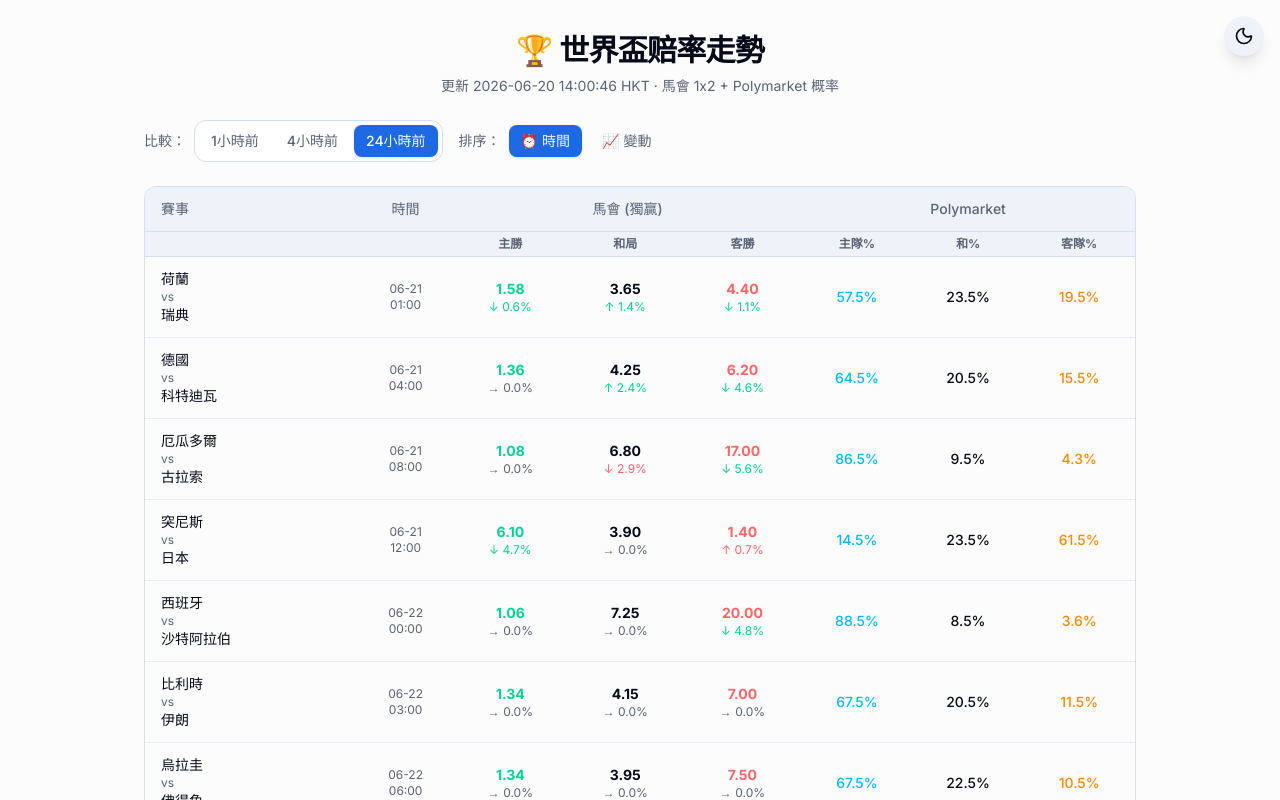
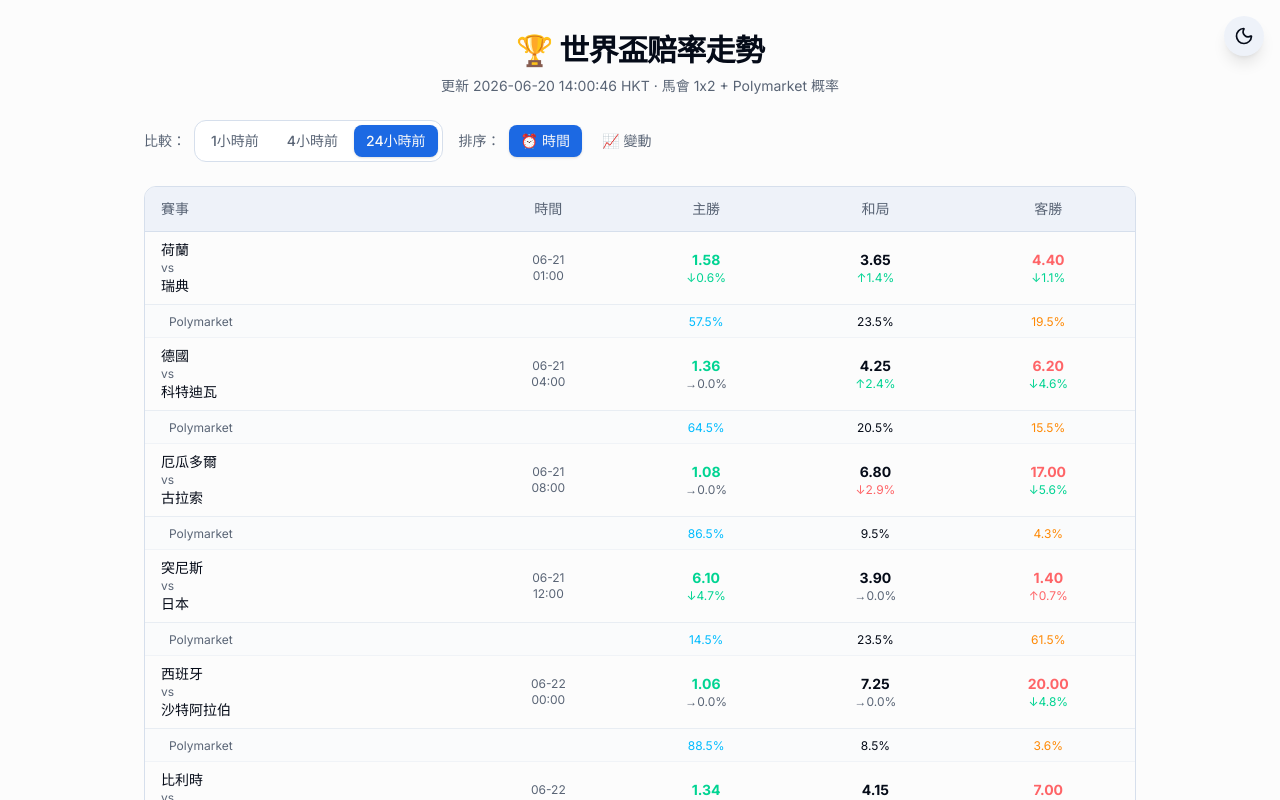
Before and after one commit to extraier/flight-deals-app, a Next.js app: page /worldcup in a window 1280 px wide. Shown: the top 800 px of the page. Built offline with nearby package versions, Linux system fonts and the light colour scheme.

Commit message:
fix: stack Polymarket under HKJC per match

```diff
--- a/src/app/worldcup/page.tsx
+++ b/src/app/worldcup/page.tsx
@@ -191,18 +191,9 @@ export default function WorldCupPage() {
               <tr className="bg-secondary border-b border-border">
                 <th className="py-3 px-4 text-left text-muted-foreground font-medium">賽事</th>
                 <th className="py-3 px-3 text-center text-muted-foreground font-medium">時間</th>
-                <th className="py-3 px-3 text-center text-muted-foreground font-medium" colSpan={3}>馬會 (獨贏)</th>
-                <th className="py-3 px-3 text-center text-muted-foreground font-medium" colSpan={3}>Polymarket</th>
-              </tr>
-              <tr className="bg-secondary border-b border-border text-xs text-muted-foreground">
-                <th></th>
-                <th></th>
-                <th className="py-1 px-3 text-center">主勝</th>
-                <th className="py-1 px-3 text-center">和局</th>
-                <th className="py-1 px-3 text-center">客勝</th>
-                <th className="py-1 px-3 text-center">主隊%</th>
-                <th className="py-1 px-3 text-center">和%</th>
-                <th className="py-1 px-3 text-center">客隊%</th>
+                <th className="py-3 px-3 text-center text-muted-foreground font-medium">主勝</th>
+                <th className="py-3 px-3 text-center text-muted-foreground font-medium">和局</th>
+                <th className="py-3 px-3 text-center text-muted-foreground font-medium">客勝</th>
               </tr>
             </thead>
             <tbody>
@@ -215,53 +206,67 @@ export default function WorldCupPage() {
                 const gameHour = gt.includes('T') ? gt.slice(11, 16) : gt.slice(11, 16);
 
                 return (
-                  <tr key={i} className="border-b border-border/50 hover:bg-secondary/50 transition-colors">
-                    {/* Match */}
-                    <td className="py-3 px-4">
-                      <div className="font-medium">{TEAM_CN[match.homeTeam] || match.homeTeam}</div>
+                  <>
+                    {/* HKJC row */}
+                    <tr key={`${i}-hkjc`} className="border-b border-border/50 hover:bg-secondary/50 transition-colors">
+                      {/* Match + time */}
+                      <td className="py-2 px-4">
+                        <div className="font-medium text-sm">{TEAM_CN[match.homeTeam] || match.homeTeam}</div>
                         <div className="text-xs text-muted-foreground">vs</div>
-                      <div className="font-medium">{TEAM_CN[match.awayTeam] || match.awayTeam}</div>
+                        <div className="font-medium text-sm">{TEAM_CN[match.awayTeam] || match.awayTeam}</div>
                       </td>
-                    {/* Game time */}
-                    <td className="py-3 px-3 text-center text-xs text-muted-foreground whitespace-nowrap">
+                      <td className="py-2 px-3 text-center text-xs text-muted-foreground whitespace-nowrap">
                         {gameDate}<br/>{gameHour}
                       </td>
                       {/* HKJC odds */}
-                    <td className="py-3 px-3 text-center">
-                      <div className="font-bold text-emerald-400">{fmt(h.home)}</div>
+                      <td className="py-2 px-3 text-center">
+                        <div className="flex flex-col items-center">
+                          <span className="font-bold text-emerald-400 text-sm">{fmt(h.home)}</span>
                           {chg && (
-                        <div className={`text-xs ${changeColor(chg.hkjc_home, true)}`}>
-                          {arrow(chg.hkjc_home)} {Math.abs(chg.hkjc_home ?? 0).toFixed(1)}%
+                            <span className={`text-xs ${changeColor(chg.hkjc_home, true)}`}>
+                              {arrow(chg.hkjc_home)}{Math.abs(chg.hkjc_home ?? 0).toFixed(1)}%
+                            </span>
+                          )}
                         </div>
+                      </td>
+                      <td className="py-2 px-3 text-center">
+                        <div className="flex flex-col items-center">
+                          <span className="font-bold text-sm">{fmt(h.draw)}</span>
+                          {chg && (
+                            <span className={`text-xs ${changeColor(chg.hkjc_draw, false)}`}>
+                              {arrow(chg.hkjc_draw)}{Math.abs(chg.hkjc_draw ?? 0).toFixed(1)}%
+                            </span>
                           )}
+                        </div>
                       </td>
-                    <td className="py-3 px-3 text-center">
-                      <div className="font-bold">{fmt(h.draw)}</div>
+                      <td className="py-2 px-3 text-center">
+                        <div className="flex flex-col items-center">
+                          <span className="font-bold text-red-400 text-sm">{fmt(h.away)}</span>
                           {chg && (
-                        <div className={`text-xs ${changeColor(chg.hkjc_draw, false)}`}>
-                          {arrow(chg.hkjc_draw)} {Math.abs(chg.hkjc_draw ?? 0).toFixed(1)}%
+                            <span className={`text-xs ${changeColor(chg.hkjc_away, true)}`}>
+                              {arrow(chg.hkjc_away)}{Math.abs(chg.hkjc_away ?? 0).toFixed(1)}%
+                            </span>
+                          )}
                         </div>
-                      )}
-                    </td>
-                    <td className="py-3 px-3 text-center">
-                      <div className="font-bold text-red-400">{fmt(h.away)}</div>
-                      {chg && (
-                        <div className={`text-xs ${changeColor(chg.hkjc_away, true)}`}>
-                          {arrow(chg.hkjc_away)} {Math.abs(chg.hkjc_away ?? 0).toFixed(1)}%
-                        </div>
-                      )}
-                    </td>
-                    {/* Polymarket probabilities */}
-                    <td className="py-3 px-3 text-center">
-                      <div className="font-medium text-sky-400">{fmtPct(p.home)}</div>
-                    </td>
-                    <td className="py-3 px-3 text-center">
-                      <div className="font-medium">{fmtPct(p.draw)}</div>
-                    </td>
-                    <td className="py-3 px-3 text-center">
-                      <div className="font-medium text-orange-400">{fmtPct(p.away)}</div>
                       </td>
                     </tr>
+                    {/* Polymarket row */}
+                    <tr key={`${i}-poly`} className="border-b border-border/30 bg-secondary/20">
+                      <td className="py-1.5 px-4">
+                        <span className="text-xs text-muted-foreground ml-2">Polymarket</span>
+                      </td>
+                      <td className="py-1.5 px-3"></td>
+                      <td className="py-1.5 px-3 text-center">
+                        <span className="text-sky-400 text-xs">{fmtPct(p.home)}</span>
+                      </td>
+                      <td className="py-1.5 px-3 text-center">
+                        <span className="text-xs">{fmtPct(p.draw)}</span>
+                      </td>
+                      <td className="py-1.5 px-3 text-center">
+                        <span className="text-orange-400 text-xs">{fmtPct(p.away)}</span>
+                      </td>
+                    </tr>
+                  </>
                 );
               })}
             </tbody>
```
Lines whose indentation alone changed are shown as unchanged.
